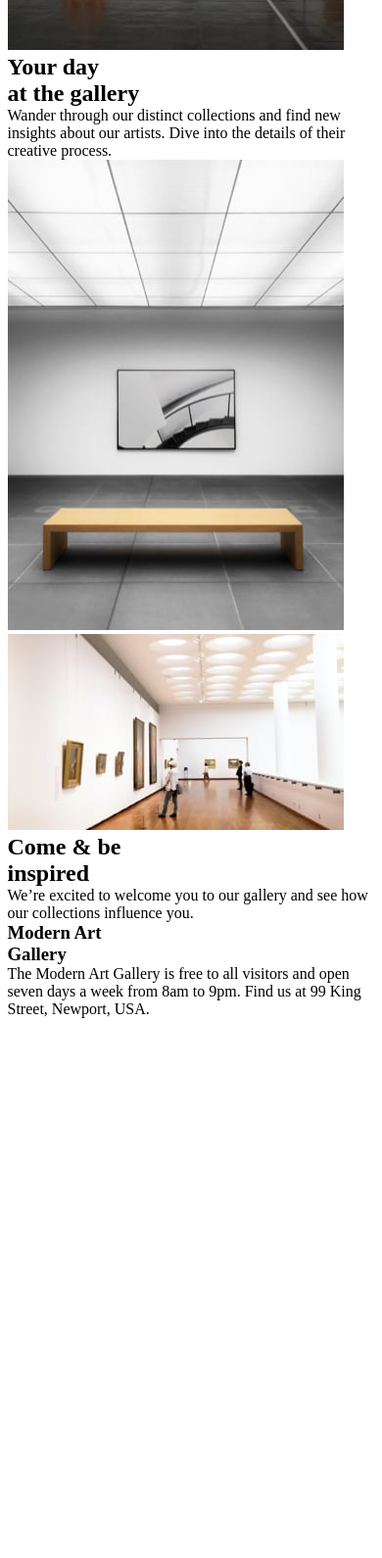
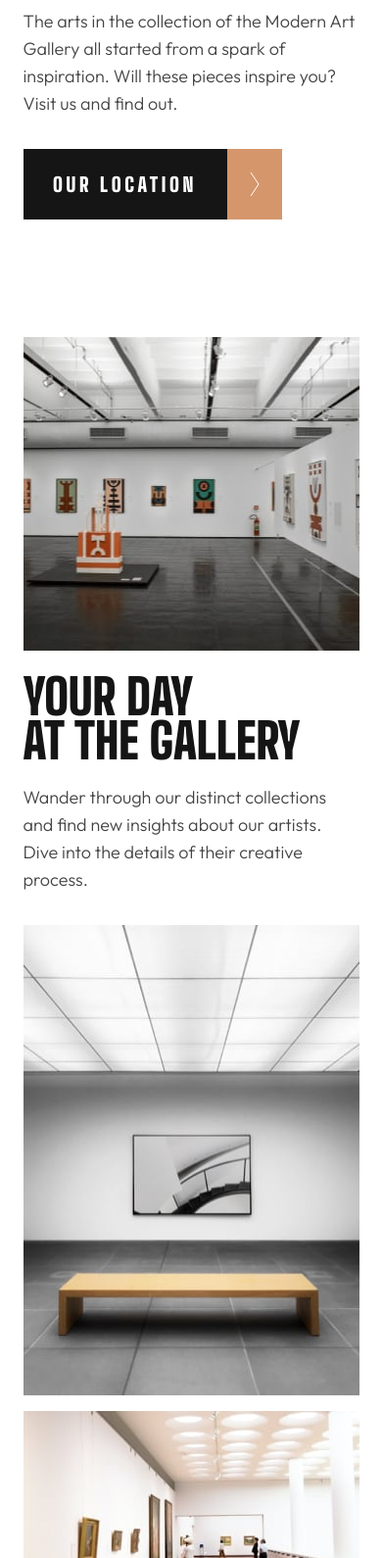
Before and after one commit to giorgi-gagnidze/art-gallery-website, a plain HTML site: page index.html in a window 390 px wide. Shown: the part 406-1996 px from the top of the page at 98% size. Before the commit the page ends 1499 px from the top, so only its background shows below. Drawn offline with Linux system fonts and the light colour scheme.

Commit message:
Add styles for mobile, not yet responsive design

```diff
--- a/CSS/location-style.css
+++ b/CSS/location-style.css
@@ -146,6 +146,7 @@ a {
 
 .social-list__item:hover {
   color: white;
+  cursor: pointer;
 }
 
 @media screen and (min-width: 650px) {
--- a/CSS/style.css
+++ b/CSS/style.css
@@ -7,8 +7,184 @@
 body {
   display: flex;
   justify-content: center;
+  align-items: center;
+  flex-direction: column;
+  font-family: "Big Shoulders Display", Verdana;
+  color: #151515;
 }
+
+a {
+  text-decoration: none;
+}
+
+/* Header */
 
 .main-container {
   max-width: 375px;
+  display: flex;
+  justify-content: center;
+  flex-direction: column;
+  padding: 0 16px;
 }
+
+.main-header {
+  background-image: url(../assets/mobile/image-hero.jpg);
+  background-repeat: no-repeat;
+  height: 750px;
+}
+
+.div-1 {
+  margin-top: 272px;
+}
+
+.main-header__heading {
+  font-weight: 900;
+  font-size: 60px;
+  line-height: 55px;
+  text-transform: uppercase;
+  margin-bottom: 32px;
+}
+
+.main-header__text {
+  font-family: "Outfit";
+  font-weight: 300;
+  font-size: 18px;
+  line-height: 28px;
+  color: #444444;
+  margin-bottom: 32px;
+}
+
+.button-container {
+  width: 274px;
+  height: 72px;
+  display: flex;
+}
+
+.button-container__array {
+  width: 56px;
+  background-color: #d5966c;
+  display: flex;
+  justify-content: center;
+  align-items: center;
+}
+
+.button-container__text {
+  width: 208px;
+  background-color: #151515;
+  display: flex;
+  justify-content: center;
+  align-items: center;
+}
+
+.button-container:hover .button-container__array {
+  background-color: #151515;
+}
+
+.button-container:hover .button-container__text {
+  background-color: #d5966c;
+}
+
+.button__text {
+  font-weight: 800;
+  font-size: 20px;
+  line-height: 24px;
+  color: #ffffff;
+  letter-spacing: 3.63636px;
+  text-transform: uppercase;
+}
+
+/* Main Article */
+
+.main-article__container {
+  margin-top: 25px;
+}
+
+.main-article__heading {
+  font-weight: 900;
+  font-size: 50px;
+  line-height: 45px;
+  text-transform: uppercase;
+  margin-bottom: 21px;
+}
+
+.main-article__text {
+  font-family: "Outfit";
+  font-weight: 300;
+  font-size: 18px;
+  line-height: 28px;
+  color: #444444;
+  margin-bottom: 32px;
+}
+
+.img-2 {
+  margin-bottom: 16px;
+}
+
+.img-3 {
+  width: 100%;
+}
+
+/* Second Article */
+
+.second-article__container {
+  background-color: #151515;
+  margin-top: 16px;
+  padding: 48px 24px;
+  margin-bottom: 120px;
+}
+
+.second-article__heading {
+  font-weight: 900;
+  font-size: 50px;
+  line-height: 45px;
+  text-transform: uppercase;
+  color: #ffffff;
+}
+
+.second-article__text {
+  font-family: "Outfit";
+  font-weight: 300;
+  font-size: 18px;
+  line-height: 28px;
+  color: #ffffff;
+}
+
+/* Footer */
+
+.main-footer {
+  background-color: #151515;
+  padding: 48px 32px 50px 32px;
+  max-width: 375px;
+}
+
+.main-footer__heading {
+  font-size: 24px;
+  text-transform: uppercase;
+  color: #ffffff;
+  margin-bottom: 38px;
+}
+
+.main-footer__text {
+  font-family: "Outfit";
+  font-weight: 300;
+  font-size: 16px;
+  line-height: 26px;
+  color: #ffffff;
+  margin-bottom: 38px;
+}
+
+.social-list {
+  list-style: none;
+  display: flex;
+  color: #ffffff;
+}
+
+.social-list__item {
+  margin-right: 20px;
+  font-size: 24px;
+}
+
+.social-list__item:hover {
+  color: #d5966c;
+  cursor: pointer;
+}
--- a/index.html
+++ b/index.html
@@ -14,51 +14,70 @@
       href="https://fonts.googleapis.com/css2?family=Big+Shoulders+Display:wght@900&family=Outfit:wght@300&display=swap"
       rel="stylesheet"
     />
+    <link
+      rel="stylesheet"
+      href="https://maxcdn.bootstrapcdn.com/font-awesome/4.7.0/css/font-awesome.min.css"
+    />
     <link rel="stylesheet" href="./CSS/style.css" />
     <title>Frontend Mentor | Art gallery website</title>
   </head>
   <body>
     <main class="main-container">
-      <header>
-        <h1>Modern Art Gallery</h1>
-        <p>
-          The arts in the collection of the Modern Art Gallery all started from
-          a spark of inspiration. Will these pieces inspire you? Visit us and
-          find out.
+      <header class="main-header">
+        <div class="div-1">
+          <h1 class="main-header__heading">Modern Art Gallery</h1>
+          <p class="main-header__text">
+            The arts in the collection of the Modern Art Gallery all started
+            from a spark of inspiration. Will these pieces inspire you? Visit us
+            and find out.
           </p>
           <a href="./location.html">
             <div class="button-container">
+              <div class="button-container__text">
+                <p class="button__text">Our location</p>
+              </div>
               <div class="button-container__array">
                 <img src="./assets/icon-arrow-right.svg" alt="arrow left" />
               </div>
-            <div class="button-container__text">
-              <p class="button__text">Our location</p>
-            </div>
             </div>
           </a>
+        </div>
       </header>
-      <img src="./assets/mobile/image-grid-1.jpg" alt="grid image" />
-      <section>
-        <h2>Your day <br />at the gallery</h2>
-        <p>
+      <img
+        src="./assets/mobile/image-grid-1.jpg"
+        alt="grid image"
+        class="img-1"
+      />
+      <section class="main-article__container">
+        <h2 class="main-article__heading">Your day <br />at the gallery</h2>
+        <p class="main-article__text">
           Wander through our distinct collections and find new insights about
           our artists. Dive into the details of their creative process.
         </p>
       </section>
-      <img src="./assets/mobile/image-grid-2.jpg" alt="" />
-      <div>
-        <img src="./assets/mobile/image-grid-3.jpg" alt="" />
-        <article>
-          <h2>Come &amp; be <br />inspired</h2>
-          <p>
+      <img
+        src="./assets/mobile/image-grid-2.jpg"
+        alt="grid image 2"
+        class="img-2"
+      />
+      <section>
+        <img
+          src="./assets/mobile/image-grid-3.jpg"
+          alt="grid image 3"
+          class="img-3"
+        />
+        <article class="second-article__container">
+          <h2 class="second-article__heading">Come &amp; be <br />inspired</h2>
+          <p class="second-article__text">
             We’re excited to welcome you to our gallery and see how our
             collections influence you.
           </p>
         </article>
-      </div>
-      <footer>
-        <h3>Modern Art <br />Gallery</h3>
-        <p>
+      </section>
+    </main>
+    <footer class="main-footer">
+      <h3 class="main-footer__heading">Modern <br />Art Gallery</h3>
+      <p class="main-footer__text">
         The Modern Art Gallery is free to all visitors and open seven days a
         week from 8am to 9pm. Find us at 99 King Street, Newport, USA.
       </p>
@@ -74,6 +93,5 @@
         </li>
       </ul>
     </footer>
-    </main>
   </body>
 </html>
```
Lines whose indentation alone changed are shown as unchanged.
